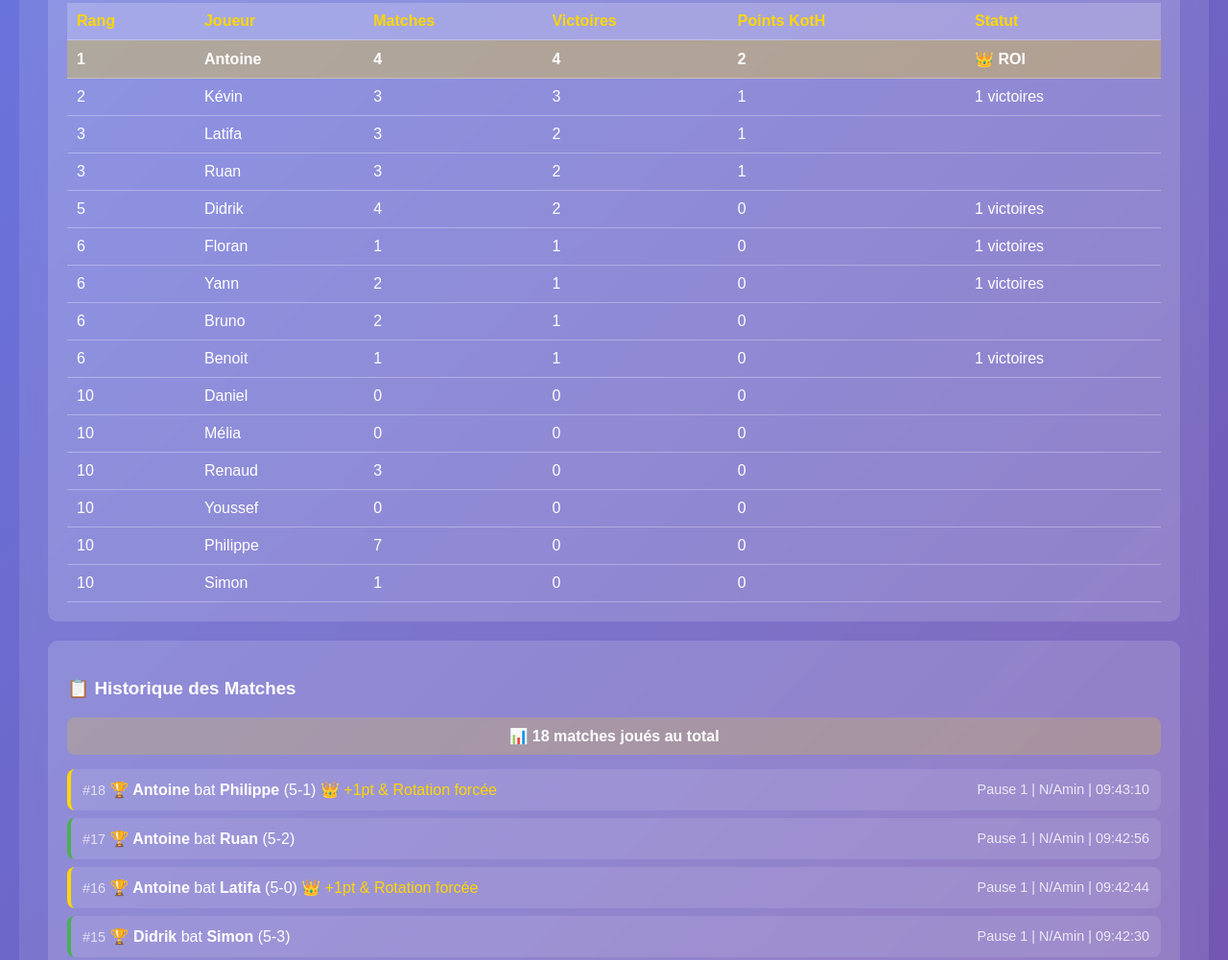
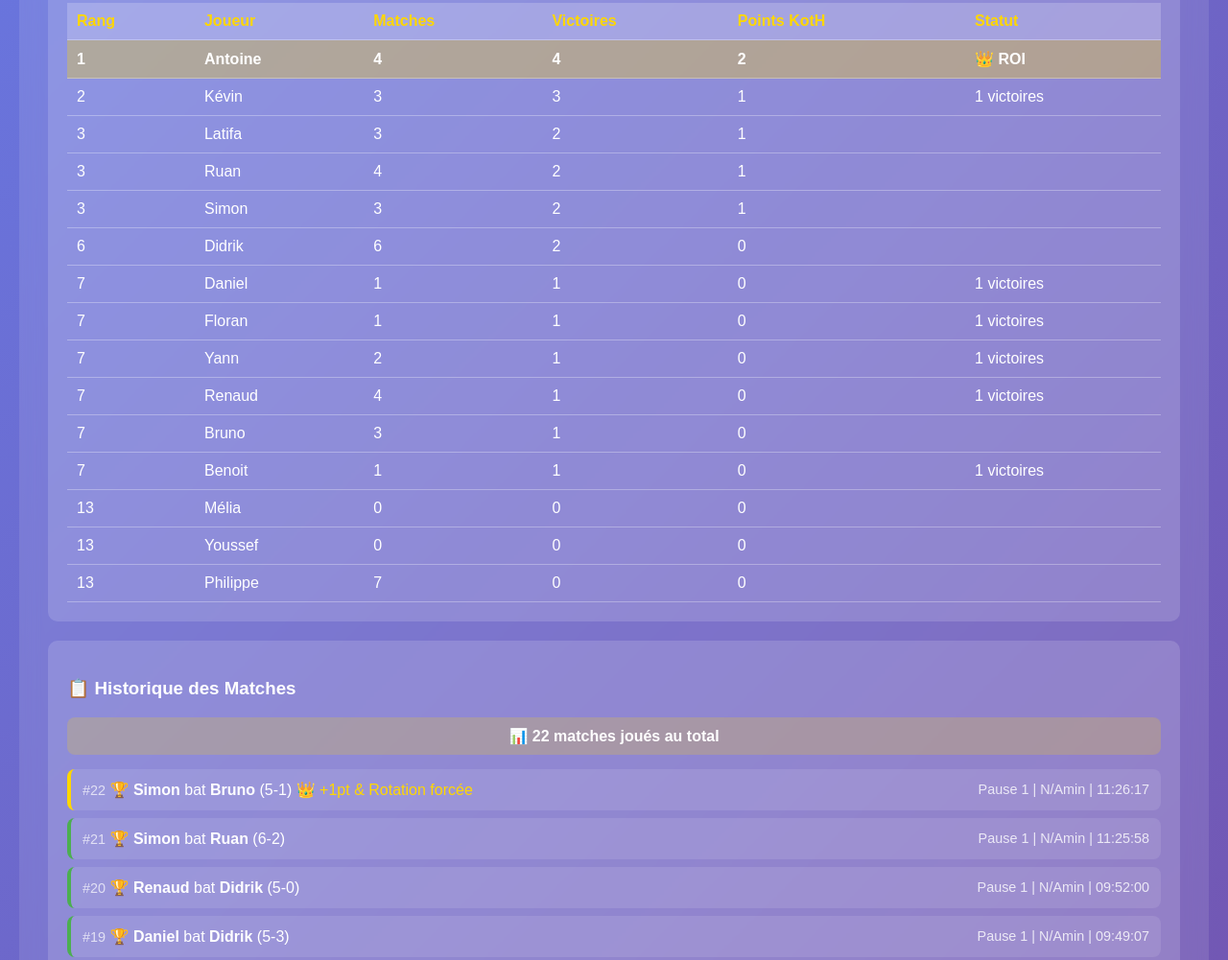
Before and after one commit to KevinWeez/Tossit_tournoi, a plain HTML site: page index.html in a window 1280 px wide. Shown: the part 764-1765 px from the top of the page at 96% size. Drawn offline with Linux system fonts and the light colour scheme.

Commit message:
update score

```diff
--- a/index.html
+++ b/index.html
@@ -544,18 +544,17 @@
 
     <script>
         // Variables globales avec données par défaut
-        let players = {
-          "Kévin": {
+    let players = {"Kévin": {
       "matches": 3,
       "wins": 3,
       "points": 1,
       "consecutive": 1
     },
     "Daniel": {
-      "matches": 0,
-      "wins": 0,
+      "matches": 1,
+      "wins": 1,
       "points": 0,
-      "consecutive": 0
+      "consecutive": 1
     },
     "Mélia": {
       "matches": 0,
@@ -588,13 +587,13 @@
       "consecutive": 0
     },
     "Renaud": {
-      "matches": 3,
-      "wins": 0,
+      "matches": 4,
+      "wins": 1,
       "points": 0,
-      "consecutive": 0
+      "consecutive": 1
     },
     "Bruno": {
-      "matches": 2,
+      "matches": 3,
       "wins": 1,
       "points": 0,
       "consecutive": 0
@@ -612,16 +611,16 @@
       "consecutive": 0
     },
     "Ruan": {
-      "matches": 3,
+      "matches": 4,
       "wins": 2,
       "points": 1,
       "consecutive": 0
     },
     "Didrik": {
-      "matches": 4,
+      "matches": 6,
       "wins": 2,
       "points": 0,
-      "consecutive": 1
+      "consecutive": 0
     },
     "Philippe": {
       "matches": 7,
@@ -630,12 +629,11 @@
       "consecutive": 0
     },
     "Simon": {
-      "matches": 1,
-      "wins": 0,
-      "points": 0,
+      "matches": 3,
+      "wins": 2,
+      "points": 1,
       "consecutive": 0
-    }
-        };
+    }};
 
         let currentKing = 'Antoine';
         let matchHistory = [
@@ -799,6 +797,42 @@
       "pause": "1",
       "duration": "N/A",
       "timestamp": "09:43:10",
+      "forceRotation": true
+    },
+    {
+      "winner": "Daniel",
+      "loser": "Didrik",
+      "score": "5-3",
+      "pause": "1",
+      "duration": "N/A",
+      "timestamp": "09:49:07",
+      "forceRotation": false
+    },
+    {
+      "winner": "Renaud",
+      "loser": "Didrik",
+      "score": "5-0",
+      "pause": "1",
+      "duration": "N/A",
+      "timestamp": "09:52:00",
+      "forceRotation": false
+    },
+    {
+      "winner": "Simon",
+      "loser": "Ruan",
+      "score": "6-2",
+      "pause": "1",
+      "duration": "N/A",
+      "timestamp": "11:25:58",
+      "forceRotation": false
+    },
+    {
+      "winner": "Simon",
+      "loser": "Bruno",
+      "score": "5-1",
+      "pause": "1",
+      "duration": "N/A",
+      "timestamp": "11:26:17",
       "forceRotation": true
     }
   ];
```
Also changed, not shown: tossit_tournoi_2025-09-16_1ere_pause.json (+50 -14 lines).
